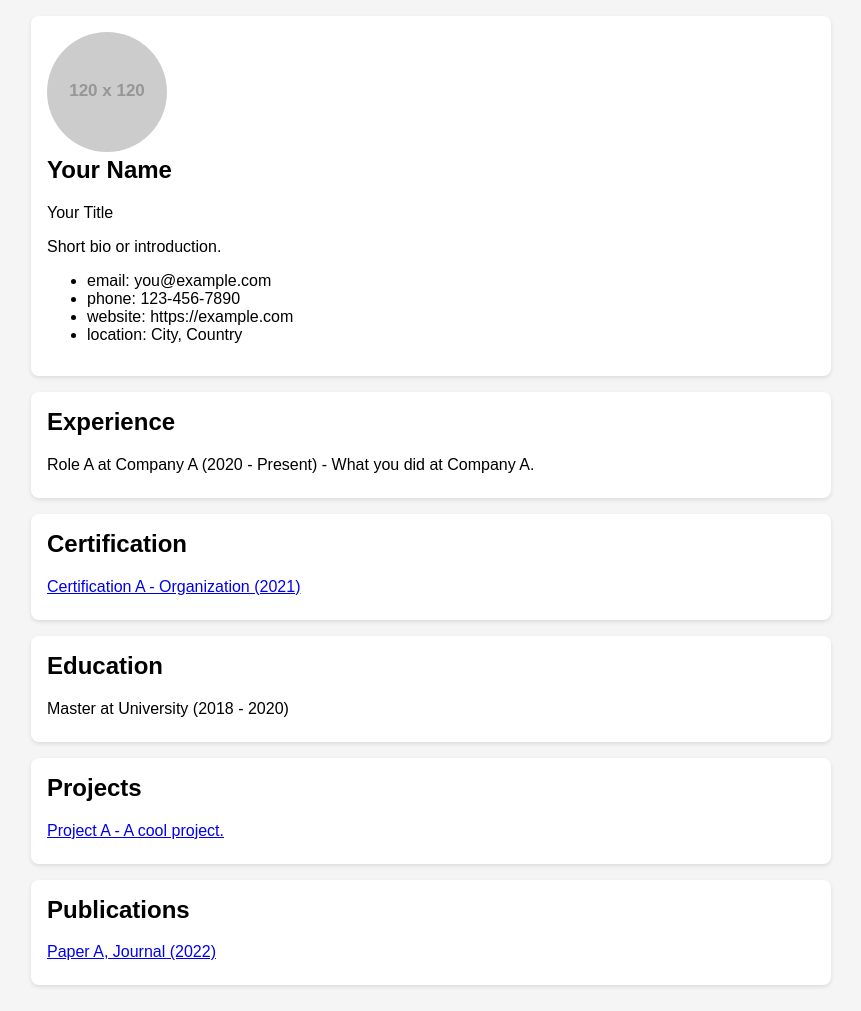
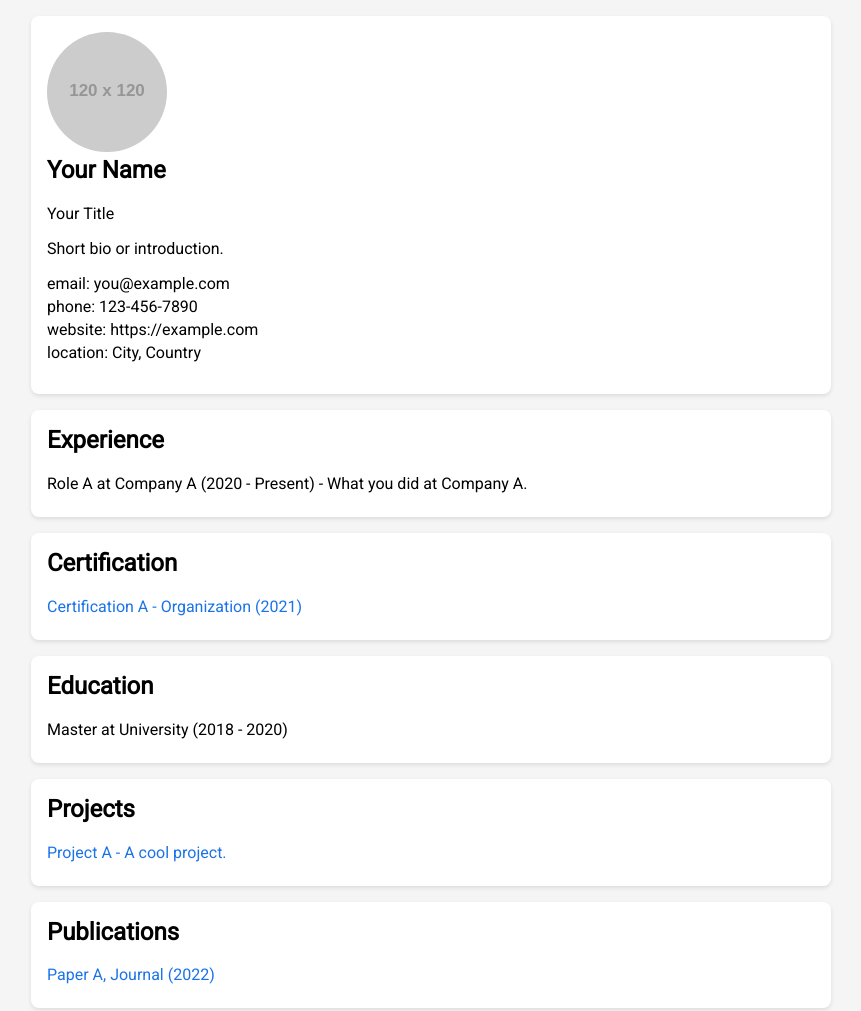
Before and after one commit to cheapl/cheapl.github.io, a plain HTML site: page index.html in a window 1280 px wide. Shown: the whole page, without its empty margins (209-1070 px from the left). Drawn offline with Linux system fonts and the light colour scheme; placeholder pictures from the web are drawn by us.

Commit message:
Improve page styles

```diff
--- a/style.css
+++ b/style.css
@@ -1,8 +1,19 @@
+@import url('https://fonts.googleapis.com/css2?family=Roboto&display=swap');
+
 body {
-  font-family: Arial, sans-serif;
+  font-family: 'Roboto', Arial, sans-serif;
   margin: 0;
   padding: 0;
   background: #f5f5f5;
+}
+
+a {
+  color: #1a73e8;
+  text-decoration: none;
+}
+
+a:hover {
+  text-decoration: underline;
 }
 
 #container {
@@ -31,6 +42,15 @@ body {
   margin-top: 0;
 }
 
+.card ul {
+  list-style: none;
+  padding: 0;
+}
+
+.card li {
+  margin-bottom: 0.25rem;
+}
+
 .item {
   margin-bottom: 0.5rem;
 }
```
